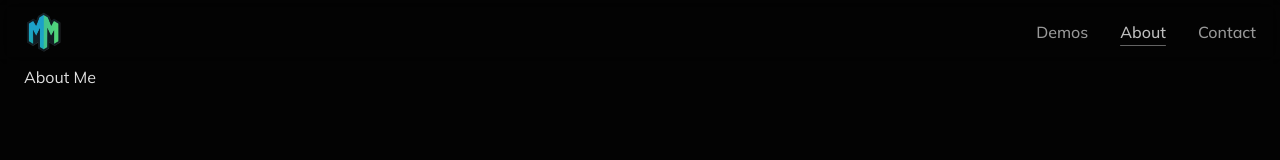
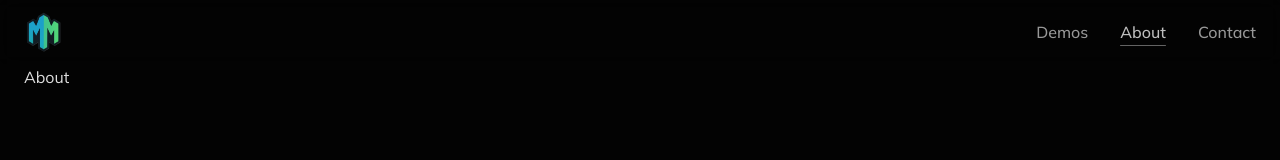
Before and after one commit to MickeyJ/mickey-professional-app, a Next.js app: page /about in a window 1280 px wide. Shown: the top 160 px of the page. Built offline with nearby package versions, Linux system fonts and the light colour scheme; a web font is replaced by a local one.

Commit message:
src change

```diff
--- a/src/app/about/page.tsx
+++ b/src/app/about/page.tsx
@@ -1,3 +1,3 @@
 export default function AboutPage() {
-  return <div>About Me</div>;
+  return <div>About</div>;
 }
```
